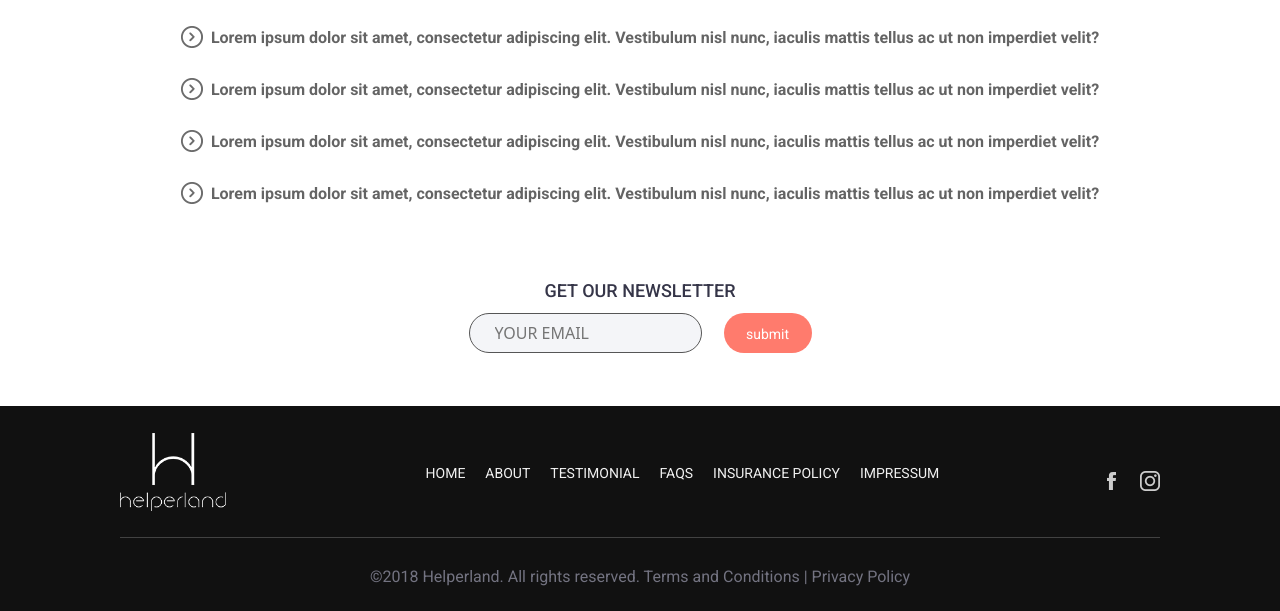
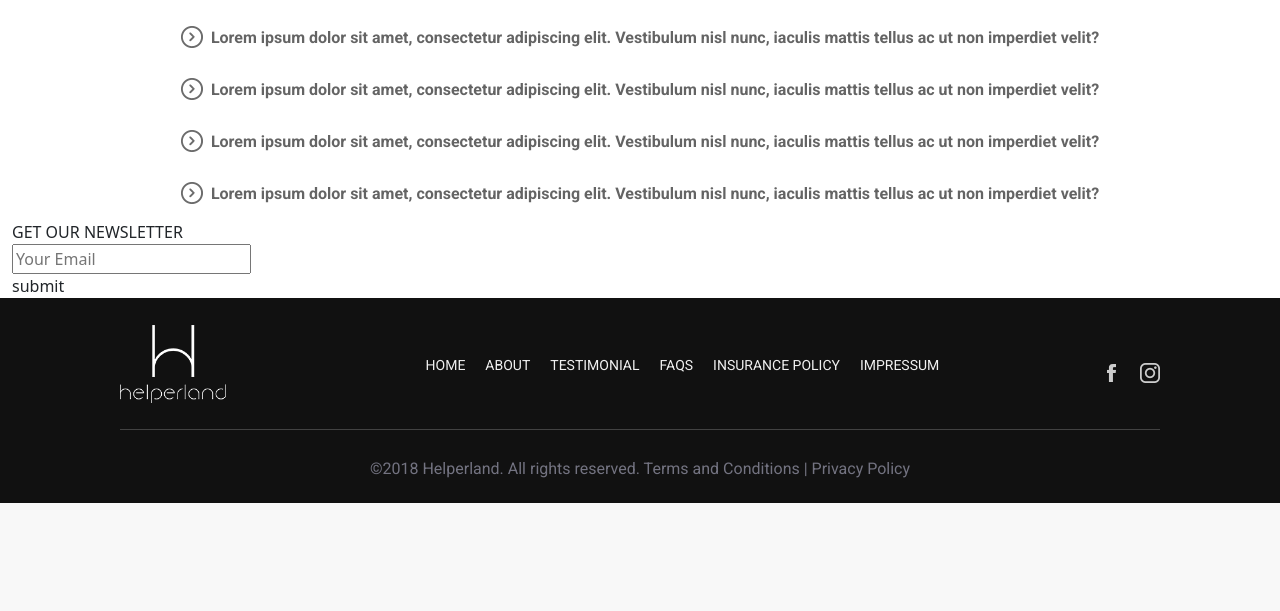
Before and after one commit to sagar-45/Helperland, a PHP site: page /HelperLand/views/faq.php in a window 1280 px wide. Shown: the part 1124-1735 px from the top of the page. After the commit the page ends 1627 px from the top, so only its background shows below. Run offline with PHP 8.4, Linux system fonts and the light colour scheme; some libraries are stand-ins or nearby versions.

Commit message:
Update FAQ.css

```diff
--- a/MVC/HelperLand/assets/css/FAQ.css
+++ b/MVC/HelperLand/assets/css/FAQ.css
@@ -133,50 +133,3 @@
   color: #646464;
 }
 /* faq section end*/
-/*Newsletter section start*/
-#news-letter .container-fluid .news-letter-title {
-  height: 13px;
-  font-family: Roboto;
-  margin-top: 60px;
-  font-size: 18px;
-  font-weight: 500;
-  line-height: 1.22;
-  text-align: center;
-  color: #353548;
-}
-#news-letter .container-fluid .email-get {
-  display: flex;
-  justify-content: center;
-}
-#news-letter .container-fluid .news-email {
-  width: 233px;
-  height: 40px;
-  margin: 20px 11px 53px 56px;
-  padding-left: 25px;
-  border-radius: 20px;
-  border: solid 1px #565656;
-  background-color: #f4f5f8;
-}
-#news-letter .container-fluid .news-email::placeholder {
-  text-transform: uppercase;
-}
-
-#news-letter .container-fluid .news-button {
-  width: 88px;
-  height: 40px;
-  margin: 20px 56px 53px 11px;
-  text-align: center;
-  padding-top: 5px;
-  border-radius: 20px;
-  background-color: #ff7b6d;
-}
-#news-letter .container-fluid .news-button .button-text {
-  width: 44px;
-  height: 11px;
-  font-family: Roboto;
-  font-size: 14px;
-  line-height: 2.29;
-  text-align: left;
-  color: #ffffff;
-}
-/*Newsletter section end*/
```
